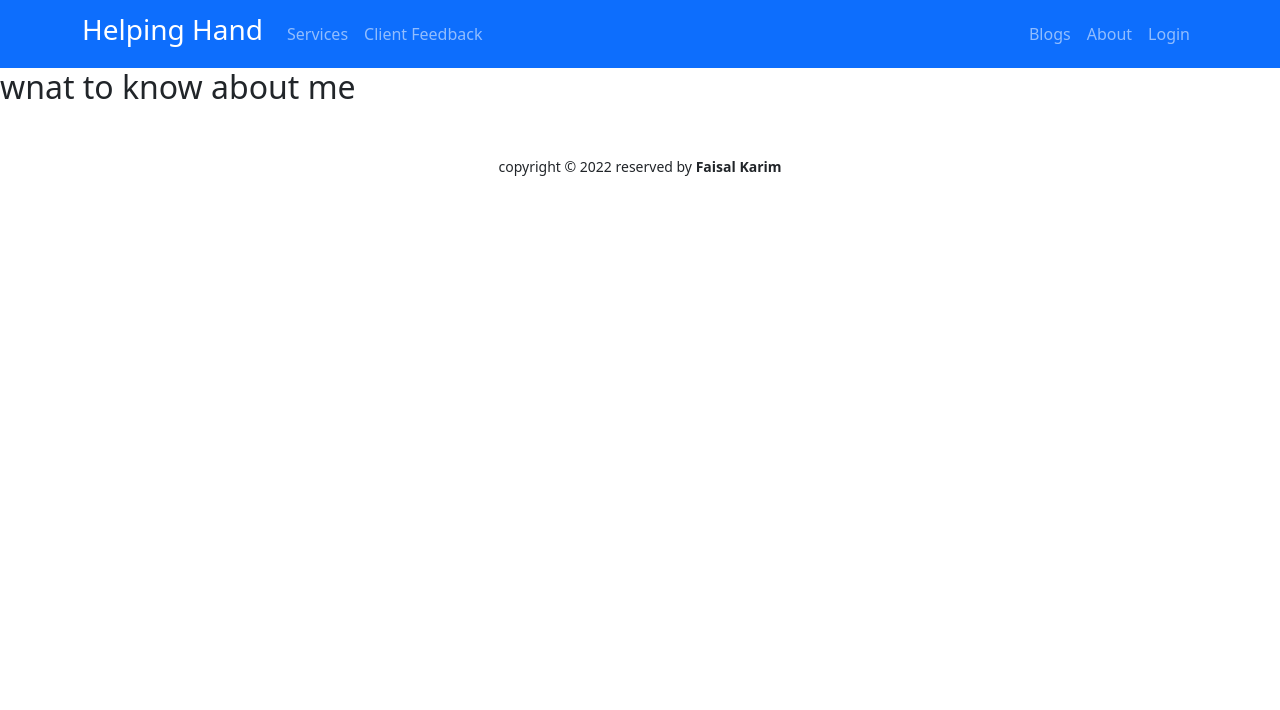
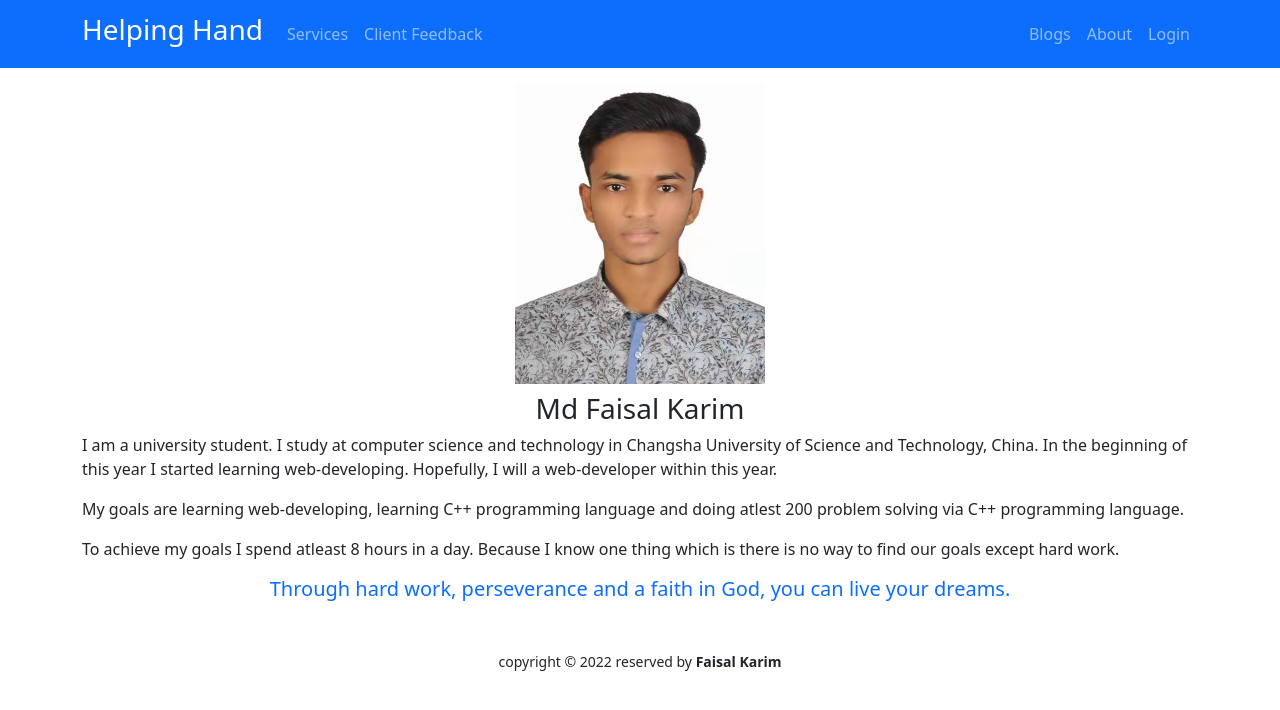
Before and after one commit to faisalkn-71/halping-hand, a React (Create React App) app: page /about in a window 1280 px wide. Shown: the top 710 px of the page. Built offline with nearby package versions, Linux system fonts and the light colour scheme; no server answers.

Commit message:
about-section-done

```diff
--- a/public/index.html
+++ b/public/index.html
@@ -24,7 +24,7 @@
       work correctly both with client-side routing and a non-root public URL.
       Learn how to configure a non-root public URL by running `npm run build`.
     -->
-    <title>React App</title>
+    <title>Helping Hand</title>
   </head>
   <body>
     <noscript>You need to enable JavaScript to run this app.</noscript>
--- a/src/Pages/About/About.js
+++ b/src/Pages/About/About.js
@@ -1,9 +1,15 @@
 import React from 'react';
+import myself from '../../images/About/Myself.jpg'
 
 const About = () => {
     return (
-        <div>
-            <h2>wnat to know about me</h2>
+        <div className='App container mt-3'>
+            <img style={{width:'250px', height:'300px'}} src={myself} alt="" />
+            <h3 className='mt-2'>Md Faisal Karim</h3>
+            <p className='text-start'>I am a university student. I study at computer science and technology in Changsha University of Science and Technology, China. In the beginning of this year I started learning web-developing. Hopefully, I will a web-developer within this year.</p>
+            <p className='text-start'>My goals are learning web-developing, learning C++ programming language and doing atlest 200 problem solving via C++ programming language.</p>
+            <p className='text-start'>To achieve my goals I spend atleast 8 hours in a day. Because I know one thing which is there is no way to find our goals except hard work.</p>
+            <h5 className='text-bold text-primary'>Through hard work, perseverance and a faith in God, you can live your dreams.</h5>
         </div>
     );
 };
```
Also changed, not shown: src/images/About/Myself.jpg (added).
